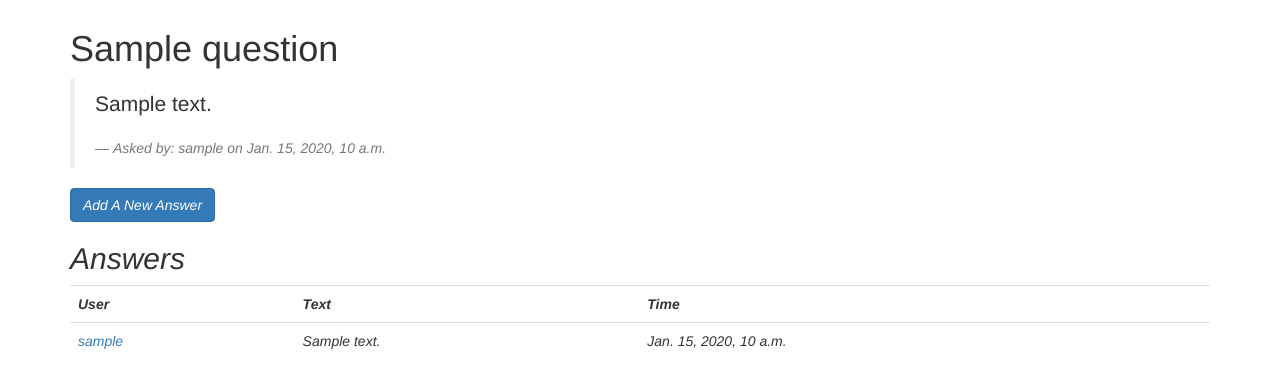
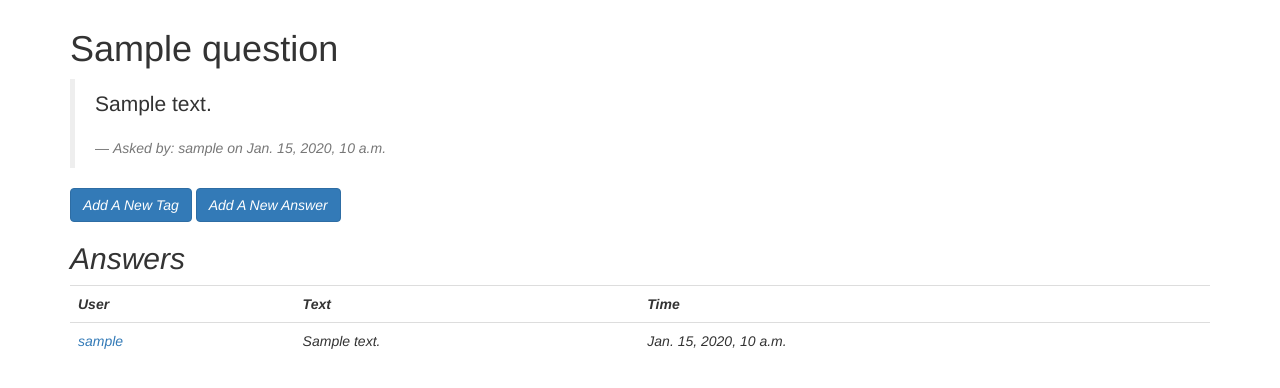
Before and after one commit to Python-C5-Org/question-box, a Django app: page /question/1/ in a window 1280 px wide. Shown: the part 51-439 px from the top of the page. Run offline with Django 3.2, Linux system fonts and the light colour scheme; a user stored in the database is signed in; tables that the repository leaves empty hold one stand-in row (values such as "Sample post"); some libraries are stand-ins or nearby versions.

Commit message:
added tag button to question.html

```diff
--- a/question_box/questionapp/templates/questionapp/question.html
+++ b/question_box/questionapp/templates/questionapp/question.html
@@ -10,11 +10,14 @@
     <footer><em>Asked by: {{question.profile.username}} on {{question.timestamp}}</footer>
   </blockquote>
   {% if request.user.is_authenticated %}
-    <button class="btn btn-primary" type="button" data-toggle="collapse" data-target="#collapseExample" aria-expanded="false" aria-controls="collapseExample">
+    <button class="btn btn-primary" type="button" data-toggle="collapse" data-target="#collapseTag" aria-expanded="true" aria-controls="collapseTag">
+        Add A New Tag
+    </button>
+    <button class="btn btn-primary" type="button" data-toggle="collapse" data-target="#collapseAnswer" aria-expanded="true" aria-controls="collapseAnswer">
         Add A New Answer
     </button>
-    <div class="collapse" id="collapseExample">
-      <div class="well">
+    <div class="collapse" id="collapseAnswer">
+      <div class="container">
         <h2>Your Current Answer</h2>
         <form method="POST" action="/question/{{ question.id }}/" class="form-horizontal">
           {% csrf_token %}
@@ -23,6 +26,21 @@
             <div class="col-lg-10 col-lg-offset-2">
               <button type="reset" class="btn btn-default">Cancel</button>
               <button type="submit" class="btn btn-primary" value='submit new question'>Submit</button>
+            </div>
+          </div>
+        </form>
+      </div>
+    </div>
+    <div class="collapse" id="collapseTag">
+      <div class="well">
+        <h2>Your Current Tag</h2>
+        <form method="POST" action="" class="form-horizontal">
+          {% csrf_token %}
+          {{ form.as_p }}
+          <div class="form-group">
+            <div class="col-lg-10 col-lg-offset-2">
+              <button type="reset" class="btn btn-default">Cancel</button>
+              <button type="submit" class="btn btn-primary" value='submit new tag'>Submit</button>
             </div>
           </div>
         </form>
```
